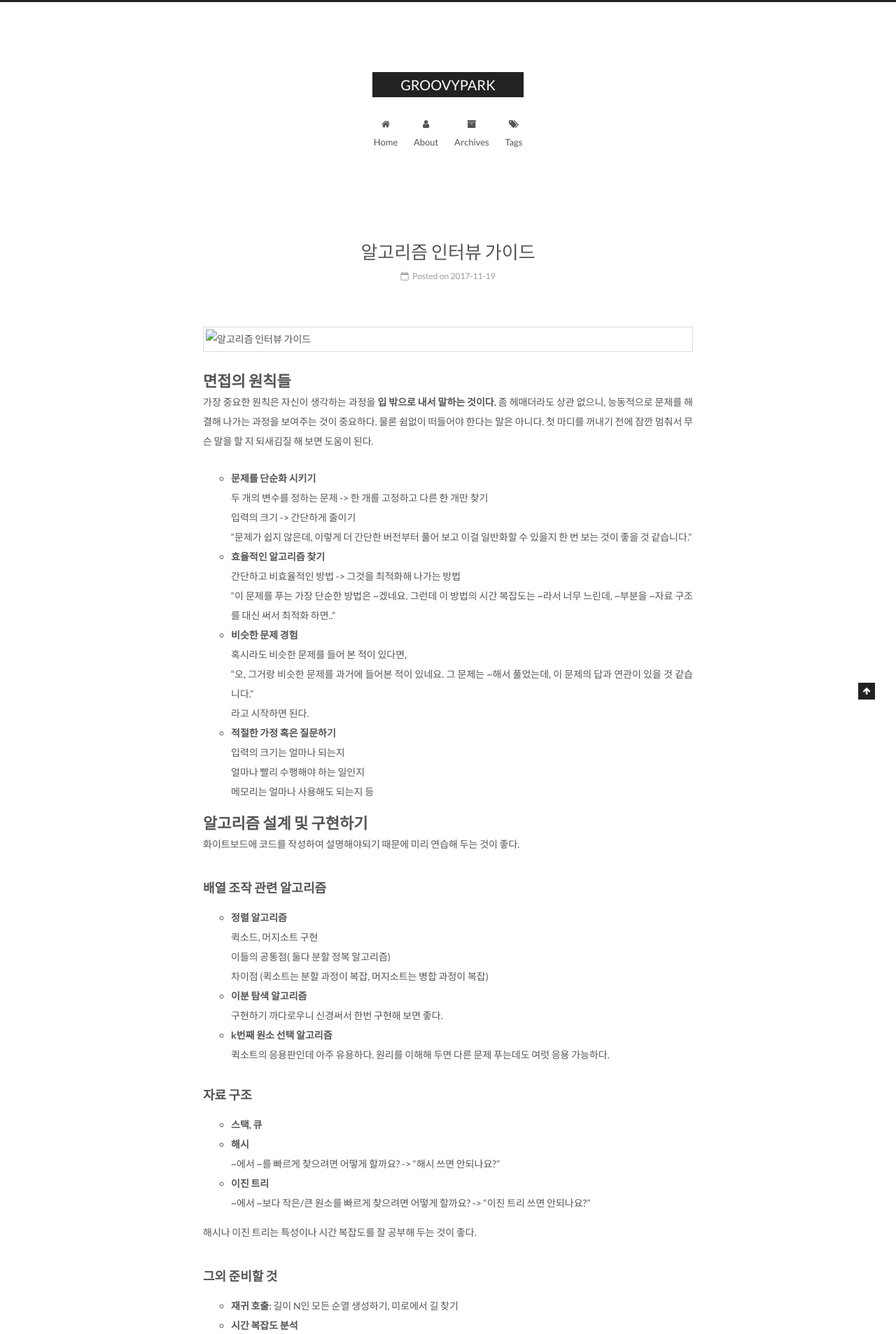
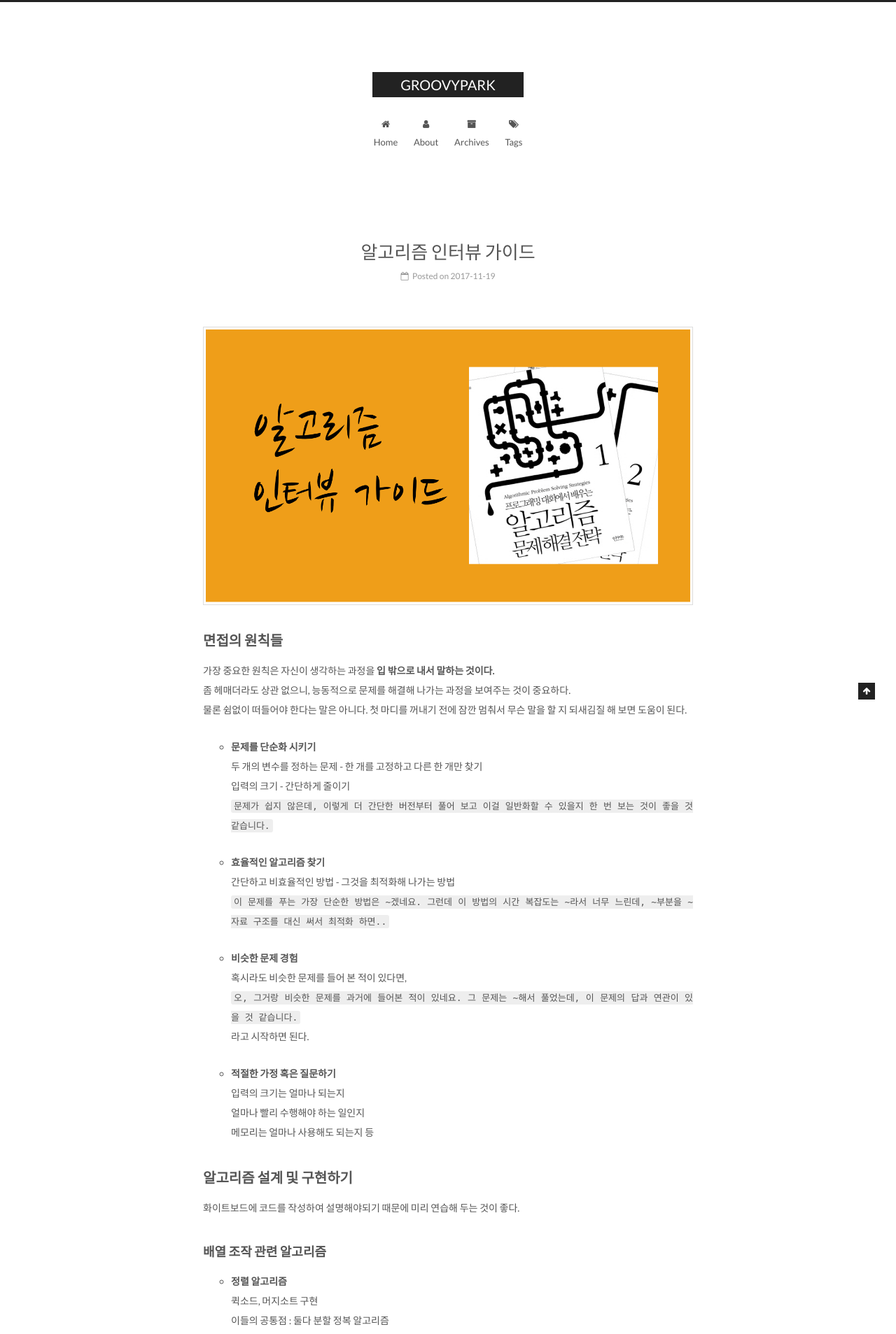
Before and after one commit to groovypark/groovypark.github.io, a Jekyll site: the page built from _posts/2017-11-19-알고리즘-인터뷰-가이드.md, in a window 1280 px wide. Shown: the top 1907 px of the page at 70% size. Built offline with Jekyll 4.4.1, drawn with Linux system fonts in a browser that asks for light colours; some of the changed text lies outside the part shown.

Commit message:
Update 알고리즘 인터뷰 가이드

```diff
--- a/_posts/2017-11-19-알고리즘-인터뷰-가이드.md
+++ b/_posts/2017-11-19-알고리즘-인터뷰-가이드.md
@@ -5,29 +5,34 @@ categories:
 tags: algorithm
 ---
 
-![알고리즘 인터뷰 가이드](../assets/images/coding-interview.png)
+![알고리즘 인터뷰 가이드](/assets/images/coding-interview.png)
 
-# 면접의 원칙들
+## 면접의 원칙들
 
-가장 중요한 원칙은 자신이 생각하는 과정을 **입 밖으로 내서 말하는 것이다.** 좀 헤매더라도 상관 없으니, 능동적으로 문제를 해결해 나가는 과정을 보여주는 것이 중요하다. 물론 쉼없이 떠들어야 한다는 말은 아니다. 첫 마디를 꺼내기 전에 잠깐 멈춰서 무슨 말을 할 지 되새김질 해 보면 도움이 된다.
+가장 중요한 원칙은 자신이 생각하는 과정을 **입 밖으로 내서 말하는 것이다.**
+좀 헤매더라도 상관 없으니, 능동적으로 문제를 해결해 나가는 과정을 보여주는 것이 중요하다.
+물론 쉼없이 떠들어야 한다는 말은 아니다. 첫 마디를 꺼내기 전에 잠깐 멈춰서 무슨 말을 할 지 되새김질 해 보면 도움이 된다.
 
 - **문제를 단순화 시키기<br/>**
-    두 개의 변수를 정하는 문제 -> 한 개를 고정하고 다른 한 개만 찾기<br/>
-    입력의 크기 -> 간단하게 줄이기<br/>
-    “문제가 쉽지 않은데, 이렇게 더 간단한 버전부터 풀어 보고 이걸 일반화할 수 있을지 한 번 보는 것이 좋을 것 같습니다.”
+    두 개의 변수를 정하는 문제 - 한 개를 고정하고 다른 한 개만 찾기<br/>
+    입력의 크기 - 간단하게 줄이기<br/>
+    `문제가 쉽지 않은데, 이렇게 더 간단한 버전부터 풀어 보고 이걸 일반화할 수 있을지 한 번 보는 것이 좋을 것 같습니다.`
+
 - **효율적인 알고리즘 찾기<br/>**
-    간단하고 비효율적인 방법 -> 그것을 최적화해 나가는 방법<br/>
-    “이 문제를 푸는 가장 단순한 방법은 ~겠네요. 그런데 이 방법의 시간 복잡도는 ~라서 너무 느린데, ~부분을 ~자료 구조를 대신 써서 최적화 하면..”
+    간단하고 비효율적인 방법 - 그것을 최적화해 나가는 방법<br/>
+    `이 문제를 푸는 가장 단순한 방법은 ~겠네요. 그런데 이 방법의 시간 복잡도는 ~라서 너무 느린데, ~부분을 ~자료 구조를 대신 써서 최적화 하면..`
+
 - **비슷한 문제 경험<br/>**
     혹시라도 비슷한 문제를 들어 본 적이 있다면,<br/>
-    “오, 그거랑 비슷한 문제를 과거에 들어본 적이 있네요. 그 문제는 ~해서 풀었는데, 이 문제의 답과 연관이 있을 것 같습니다.”<br/>
+    `오, 그거랑 비슷한 문제를 과거에 들어본 적이 있네요. 그 문제는 ~해서 풀었는데, 이 문제의 답과 연관이 있을 것 같습니다.`<br/>
     라고 시작하면 된다.
+
 - **적절한 가정 혹은 질문하기<br/>**
     입력의 크기는 얼마나 되는지<br/>
     얼마나 빨리 수행해야 하는 일인지<br/>
     메모리는 얼마나 사용해도 되는지 등<br/>
 
-# 알고리즘 설계 및 구현하기
+## 알고리즘 설계 및 구현하기
 
 화이트보드에 코드를 작성하여 설명해야되기 때문에 미리 연습해 두는 것이 좋다.
 
@@ -35,10 +40,12 @@ tags: algorithm
 
 - **정렬 알고리즘<br/>**
     퀵소드, 머지소트 구현<br/>
-    이들의 공통점( 둘다 분할 정복 알고리즘)<br/>
-    차이점 (퀵소트는 분할 과정이 복잡, 머지소트는 병합 과정이 복잡)<br/>
+    이들의 공통점 : 둘다 분할 정복 알고리즘<br/>
+    차이점 : 퀵소트는 분할 과정이 복잡, 머지소트는 병합 과정이 복잡<br/>
+
 - **이분 탐색 알고리즘<br/>**
     구현하기 까다로우니 신경써서 한번 구현해 보면 좋다.
+
 - **k번째 원소 선택 알고리즘**<br/>
     퀵소트의 응용판인데 아주 유용하다. 원리를 이해해 두면 다른 문제 푸는데도 여럿 응용 가능하다.
 
```
Also changed, not shown: other parts of _posts/2017-11-19-알고리즘-인터뷰-가이드.md (+49 -3 lines), _posts/2017-11-21-구글여성소프트웨어-코딩인터뷰-후기.md (+1 -1 lines), _posts/2018-02-23-flowchart-with-google-drive.md (+1 -1 lines).
